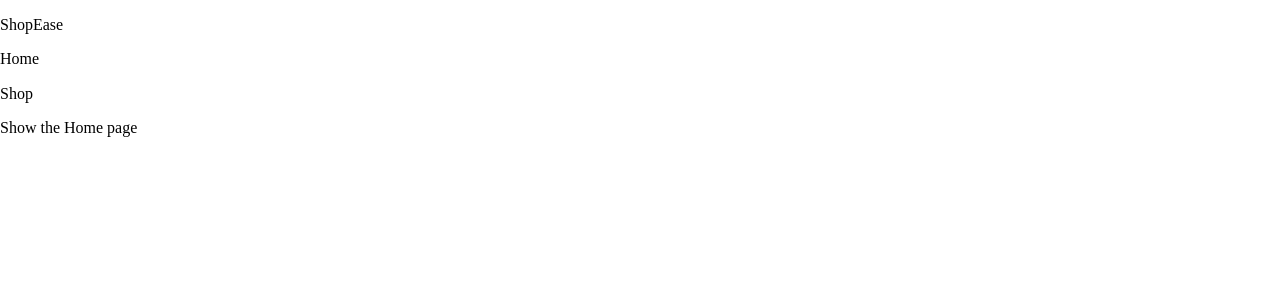
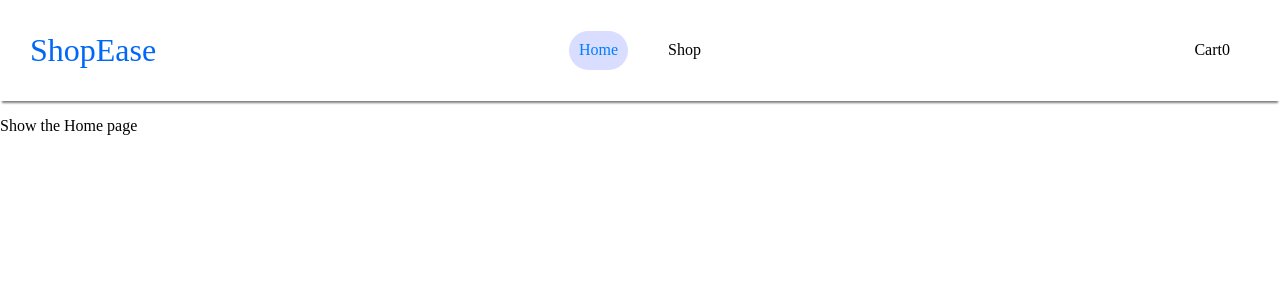
Before and after one commit to Kieran-Go/shopping-cart, a React (Vite) app: page / in a window 1280 px wide. Shown: the top 300 px of the page. Built offline with nearby package versions, Linux system fonts and the light colour scheme.

Commit message:
Add basic styles module to Header component
- Header imports and uses Header.modules.css to apply locally scoped
styles, ensuring a presentable user-interface for this component.

```diff
--- a/src/App.jsx
+++ b/src/App.jsx
@@ -4,12 +4,15 @@
 function App() {
   const pages = ["Home", "Shop"]; // Array containing the names of pages for navigation
   const [pageState, setPageState] = useState(pages[0]); // Current page state for conditional page rendering
+  const cart = []; // Will contain objects of each item the user has added to the cart
 
   return (<>
   {/* Render the Header component */}
   <Header
     pages = {pages}
+    pageState = {pageState}
     setPageState = {setPageState}
+    cart = {cart}
   />
 
   {/* Conditional rendering of either the Home or Shop page depending on pageState */}
--- a/src/components/Header.jsx
+++ b/src/components/Header.jsx
@@ -1,15 +1,29 @@
+import styles from '../css/Header.module.css';
+
 // Renders the Header component
-function Header({pages, setPageState}) {
-    return <>
-        <div className="header">
-            <p className="shop-name">ShopEase</p>
-            <section className="nav">
+function Header({ pages, pageState, setPageState, cart }) {
+    return (
+        <div className={styles.header}>
+            {/* Shop name */}
+            <p className={styles['shop-name']}>ShopEase</p>
+
+            {/* Nav section */}
+            <section className={styles.nav}>
                 {/* Iterate through each page in the pages array and add its value to the navigation section */}
                 {pages.map((page) => (
-                    <p className="nav-link" key={page} onClick={() => setPageState(page)}>{page}</p>
+                    <p className={`${styles['nav-link']} ${page === pageState ? styles['active-nav'] : ''}`} // Conditionally assign active-nav class
+                        key={page} onClick={() => setPageState(page)}>
+                        {page}
+                    </p>
                 ))}
             </section>
+
+            {/* Shopping cart section */}
+            <div className={styles['cart-container']}>
+                <p>Cart</p>
+                <p>{cart.length}</p>
+            </div>
         </div>
-    </>
+    );
 }
 export default Header;
--- /dev/null
+++ b/src/css/Header.module.css
@@ -0,0 +1,46 @@
+.header {
+    background-color: rgb(255, 255, 255);
+    display: grid;
+    grid-template-columns: repeat(3, 1fr);
+    gap: 30px;
+    box-shadow: 0 4px 2px -2px gray;
+}
+
+.shop-name {
+    font-size: 2rem;
+    color: rgb(0, 103, 247);
+    padding-left: 30px;
+
+}
+
+.nav {
+    display: flex;
+    justify-content: center;
+    align-items: center;
+}
+
+.nav-link {
+    margin: 0 15px;
+    font-size: 1rem;
+    cursor: pointer;
+    transition: color 0.3s ease;
+    padding: 10px;
+}
+
+.nav-link:hover {
+    color: rgb(0, 126, 253);
+}
+
+.active-nav{
+    background-color: rgba(0, 30, 255, 0.15);
+    color: rgb(0, 126, 253);
+    border-radius: 20px;
+}
+
+.cart-container{
+    display: flex;
+    justify-content: flex-end;
+    align-items: center;
+    padding: 10px;
+    padding-right: 50px;
+}
```
